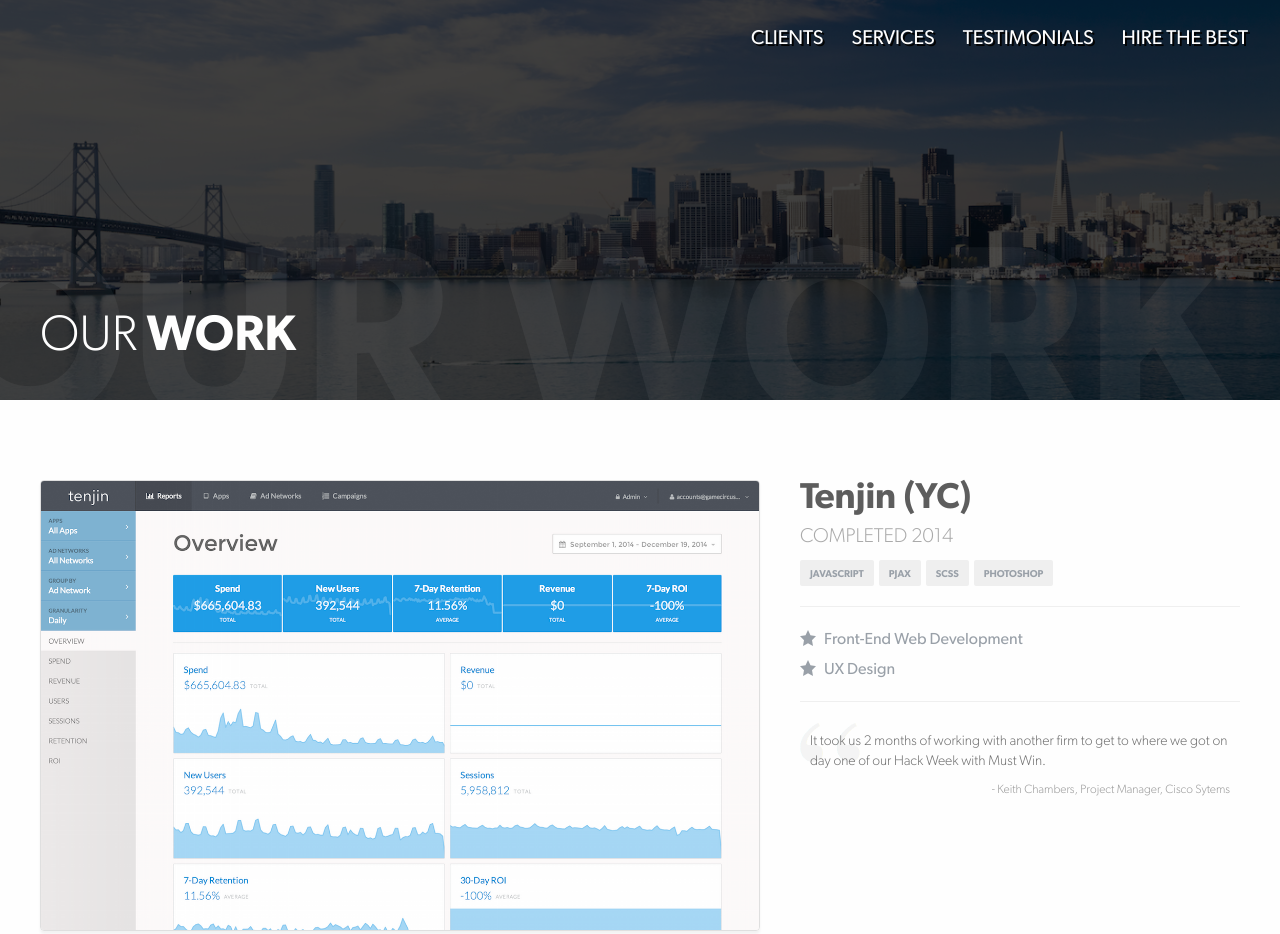
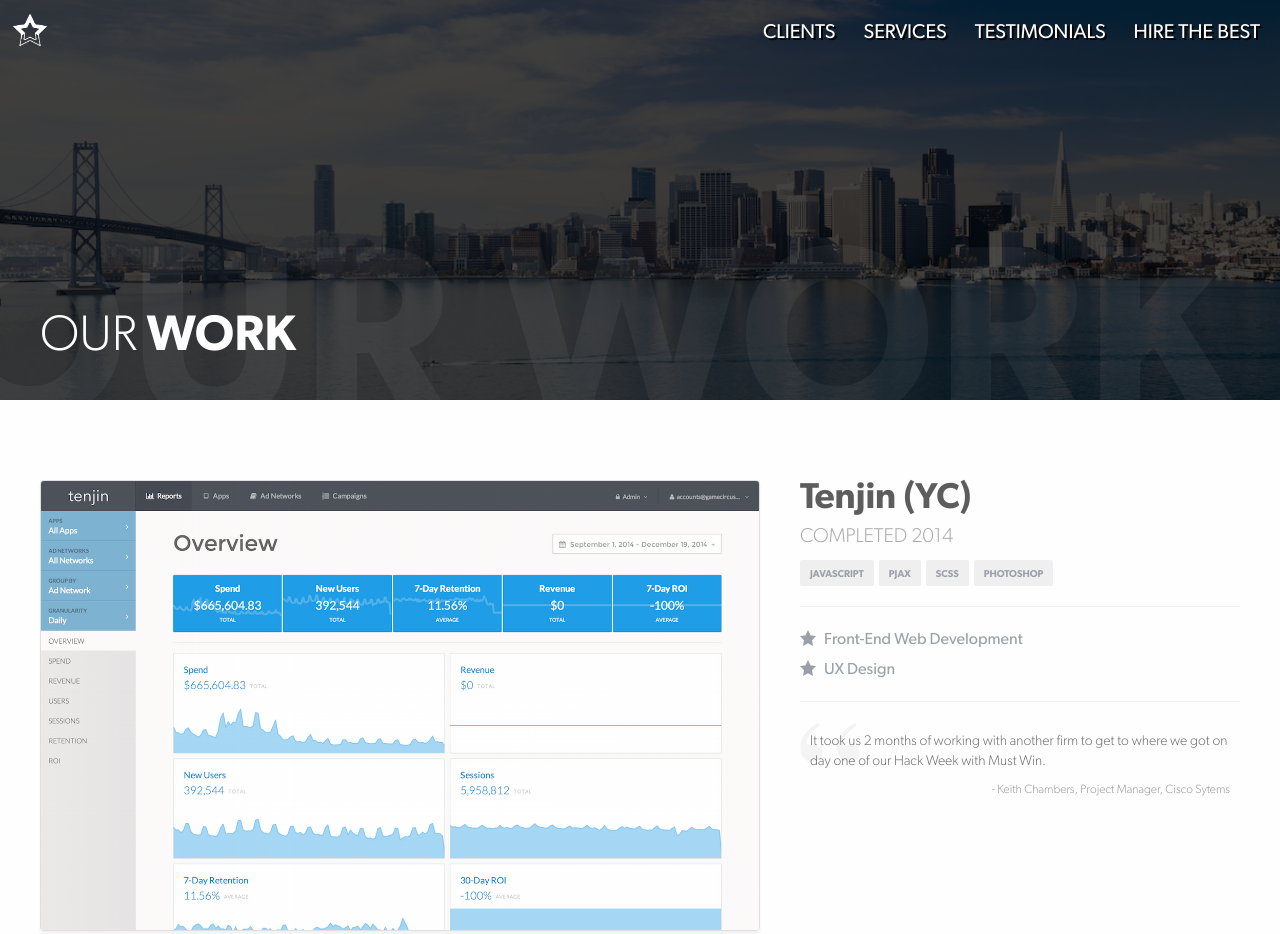
Before and after one commit to MustWin/newdesign, a plain HTML site: page portfolio.html in a window 1280 px wide. Shown: the top 934 px of the page. Drawn offline with nearby package versions, Linux system fonts and the light colour scheme; files whose address does not match are found by name.

Commit message:
Added MW star to portfolio page

```diff
--- a/portfolio.html
+++ b/portfolio.html
@@ -45,6 +45,9 @@
         <a href="#quotes" class="nav-item">Testimonials</a>
         <a href="#contact" class="nav-item">Hire The Best</a>
       </nav>
+      <a href="/">
+        <img class="nav-logo" src="images/star-logo.png" />
+      </a>
       <div class="page-bg-overlay">
       </div>
       <div class="page-title">
--- a/stylesheets/less/app-styles/application.less
+++ b/stylesheets/less/app-styles/application.less
@@ -76,12 +76,11 @@
 .nav {
   position: absolute;
   z-index: 100;
-  top: 24px;
-  right: 32px;
+  top: 18px;
+  right: 20px;
   margin: 0;
   text-shadow: 2px 2px #030303;
   text-align: right;
-
   font-size: 20px;
   text-transform: uppercase;
   font-family: 'Gibson';
--- a/stylesheets/less/app-styles/portfolio.less
+++ b/stylesheets/less/app-styles/portfolio.less
@@ -14,6 +14,14 @@
   width: 100%;
   height: 100%;
   background: rgba(3, 3, 3, 0.75);
+}
+
+.nav-logo {
+  position: absolute;
+  left: 12px;
+  top: 12px;
+  width: 36px;
+  z-index: 2;
 }
 
 .page-title {
```
Also changed, not shown: images/star-logo.png (added), stylesheets/app.css.
